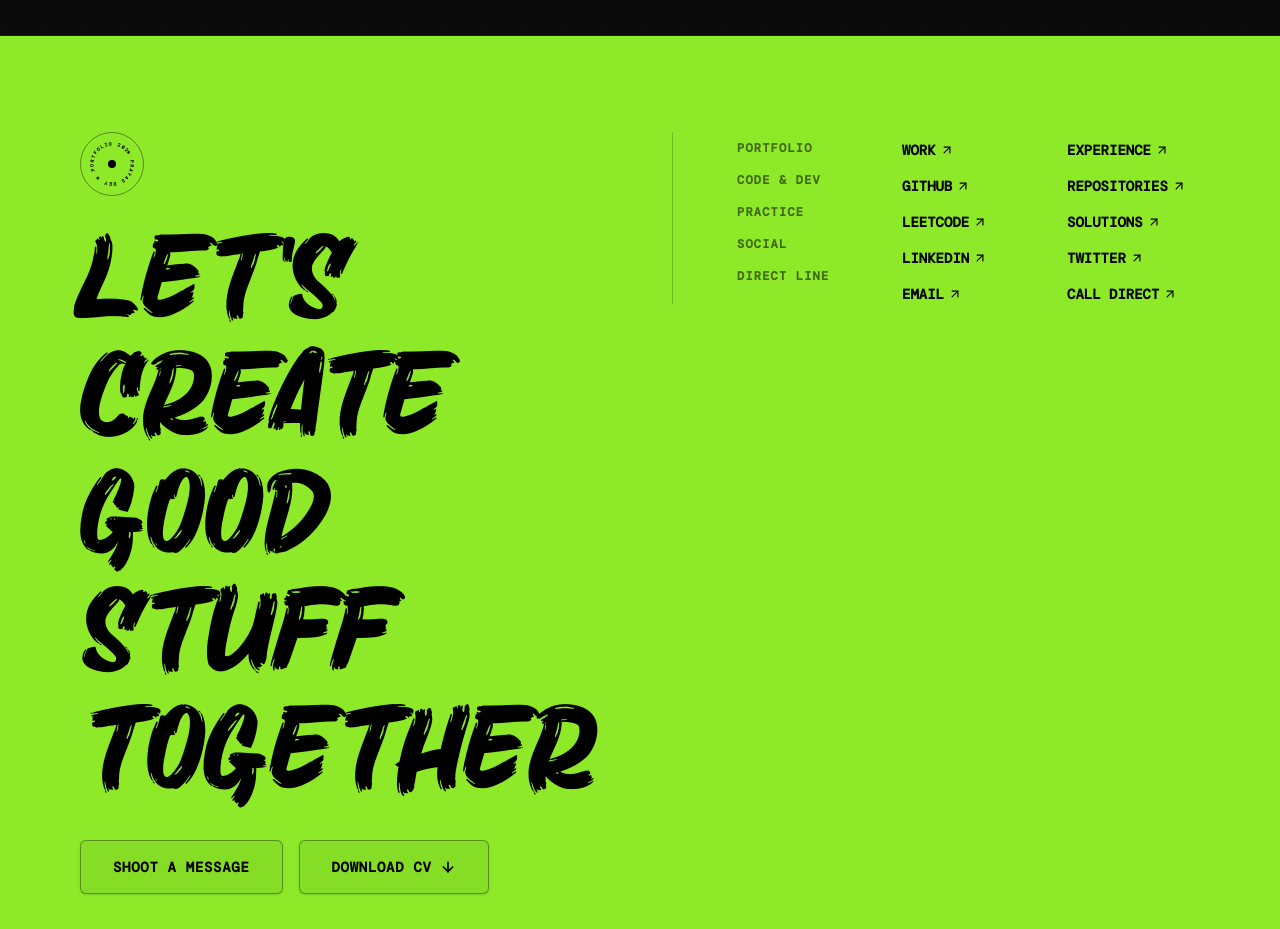
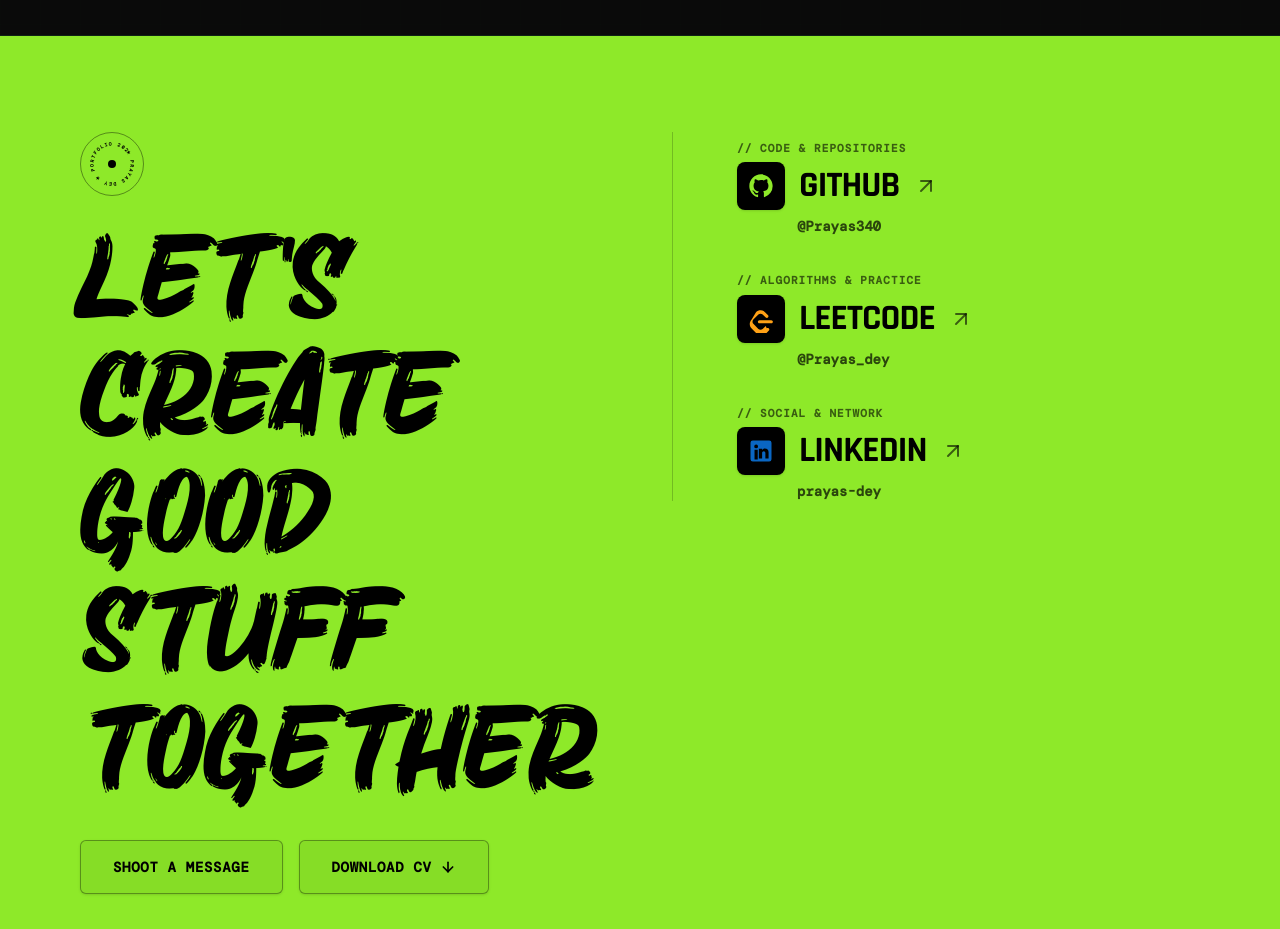
Before and after one commit to Prayas340/Portfolio, a React (Vite) app: page / in a window 1280 px wide. Shown: the part 8160-9089 px from the top of the page. Built offline with nearby package versions, Linux system fonts and the light colour scheme; a web font is replaced by a local one.

Commit message:
Keep exclusively GitHub, LeetCode, and LinkedIn in footer with official brand logos beside titles

```diff
--- a/src/components/Footer.jsx
+++ b/src/components/Footer.jsx
@@ -2,6 +2,26 @@ import React, { useRef, useEffect } from 'react';
 import { motion } from 'framer-motion';
 import { ArrowUpRight, ArrowDown } from 'lucide-react';
 import { playCyberHover, playCyberClick } from '../utils/audio';
+
+// Official Brand SVGs
+const GitHubIcon = ({ className = "w-6 h-6" }) => (
+  <svg className={className} viewBox="0 0 24 24" fill="currentColor">
+    <path fillRule="evenodd" clipRule="evenodd" d="M12 2C6.477 2 2 6.484 2 12.017c0 4.425 2.865 8.18 6.839 9.504.5.092.682-.217.682-.483 0-.237-.008-.868-.013-1.703-2.782.605-3.369-1.343-3.369-1.343-.454-1.158-1.11-1.466-1.11-1.466-.908-.62.069-.608.069-.608 1.003.07 1.53 1.032 1.53 1.032.892 1.53 2.341 1.088 2.91.832.092-.647.35-1.088.636-1.338-2.22-.253-4.555-1.113-4.555-4.951 0-1.093.39-1.988 1.029-2.688-.103-.253-.446-1.272.098-2.65 0 0 .84-.27 2.75 1.026A9.564 9.564 0 0112 6.844c.85.004 1.705.115 2.504.337 1.909-1.296 2.747-1.027 2.747-1.027.546 1.379.202 2.398.1 2.651.64.7 1.028 1.595 1.028 2.688 0 3.848-2.339 4.695-4.566 4.943.359.309.678.92.678 1.855 0 1.338-.012 2.419-.012 2.747 0 .268.18.58.688.482A10.019 10.019 0 0022 12.017C22 6.484 17.522 2 12 2z" />
+  </svg>
+);
+
+const LeetCodeIcon = ({ className = "w-6 h-6" }) => (
+  <svg className={className} viewBox="0 0 24 24" fill="currentColor">
+    <path d="M16.102 17.93l-2.697 2.607c-.466.467-1.111.662-1.823.662s-1.357-.195-1.824-.662l-4.332-4.363c-.467-.467-.702-1.15-.702-1.863s.235-1.357.702-1.824l4.319-4.38c.467-.467 1.125-.645 1.837-.645s1.357.195 1.823.662l2.697 2.606c.514.515 1.365.497 1.9-.038.535-.536.553-1.387.039-1.901l-2.609-2.636a5.216 5.216 0 0 0-3.79-1.57c-1.42 0-2.84.542-3.924 1.626L3.99 12.37c-2.167 2.167-2.167 5.68 0 7.848l4.332 4.363c1.084 1.084 2.504 1.626 3.924 1.626s2.84-.542 3.924-1.626l2.609-2.636c.514-.514.496-1.365-.039-1.901-.535-.535-1.386-.553-1.9-.038z" />
+    <path d="M20.811 13.01H10.666c-.754 0-1.365.611-1.365 1.365s.611 1.365 1.365 1.365h10.145c.754 0 1.365-.611 1.365-1.365s-.611-1.365-1.365-1.365z" fill="#FFA116" />
+  </svg>
+);
+
+const LinkedInIcon = ({ className = "w-6 h-6" }) => (
+  <svg className={className} viewBox="0 0 24 24" fill="currentColor">
+    <path d="M19 3a2 2 0 0 1 2 2v14a2 2 0 0 1-2 2H5a2 2 0 0 1-2-2V5a2 2 0 0 1 2-2h14m-.5 15.5v-5.3a3.26 3.26 0 0 0-3.26-3.26c-.85 0-1.84.52-2.28 1.3v-1.11h-2.79v8.37h2.79v-4.93c0-.77.62-1.4 1.39-1.4a1.4 1.4 0 0 1 1.4 1.4v4.93h2.75M6.46 10.9v8.37H9.2V10.9H6.46M7.83 6.45a1.62 1.62 0 1 0 0 3.24 1.62 1.62 0 0 0 0-3.24z" />
+  </svg>
+);
 
 // Interactive Dot Matrix Canvas Banner for "PORTFOLIO/PRAYAS"
 function DotMatrixBanner({ text = "PORTFOLIO/PRAYAS" }) {
@@ -23,7 +43,6 @@ function DotMatrixBanner({ text = "PORTFOLIO/PRAYAS" }) {
       const width = rect.width;
       if (width <= 0) return;
 
-      // Aspect ratio for the huge banner: height scales with width
       const height = Math.max(110, Math.min(260, width * 0.17));
 
       canvas.width = width * dpr;
@@ -34,13 +53,11 @@ function DotMatrixBanner({ text = "PORTFOLIO/PRAYAS" }) {
       ctx.save();
       ctx.scale(dpr, dpr);
 
-      // Offscreen canvas for raster text sampling
       const off = document.createElement('canvas');
       const offCtx = off.getContext('2d');
       off.width = Math.floor(width);
       off.height = Math.floor(height);
 
-      // Measure font size to span ~98% of container width
       let fontSize = height * 0.92;
       offCtx.font = `900 ${fontSize}px 'Arial Black', Impact, 'Rajdhani', sans-serif`;
       offCtx.textAlign = 'center';
@@ -55,16 +72,13 @@ function DotMatrixBanner({ text = "PORTFOLIO/PRAYAS" }) {
       offCtx.fillStyle = '#000000';
       offCtx.fillText(text, width / 2, height / 2 + fontSize * 0.04);
 
-      // Sample raster pixel data
       const imgData = offCtx.getImageData(0, 0, width, height);
       const data = imgData.data;
 
-      // Clear main canvas (background shows the lime green)
       ctx.clearRect(0, 0, width, height);
 
-      // Dot Matrix settings (grid steps)
       const dotStep = Math.max(4.5, Math.min(8.5, width / 175));
-      const dotSize = dotStep * 0.72; // Square pixel dots matching reference
+      const dotSize = dotStep * 0.72;
       const mouse = mousePosRef.current;
 
       for (let y = dotStep / 2; y < height; y += dotStep) {
@@ -72,18 +86,15 @@ function DotMatrixBanner({ text = "PORTFOLIO/PRAYAS" }) {
           const pixelIndex = (Math.floor(y) * width + Math.floor(x)) * 4;
           const alpha = data[pixelIndex + 3] || 0;
 
-          // Interactive magnetic wave with cursor
           const dist = Math.hypot(x - mouse.x, y - mouse.y);
           const isNear = dist < 80;
           const boost = isNear ? (1 - dist / 80) * 0.45 : 0;
 
           if (alpha > 75) {
-            // Lit text dot: Solid black square pixel
             ctx.fillStyle = '#080A08';
             const s = dotSize * (1 + boost * 0.25);
             ctx.fillRect(x - s / 2, y - s / 2, s, s);
           } else {
-            // Unlit background matrix dot: Faint translucent square pixel
             ctx.fillStyle = isNear ? `rgba(0, 0, 0, ${0.14 + boost * 0.2})` : 'rgba(0, 0, 0, 0.085)';
             const s = (dotSize * 0.5) * (1 + boost * 0.4);
             ctx.fillRect(x - s / 2, y - s / 2, s, s);
@@ -94,7 +105,6 @@ function DotMatrixBanner({ text = "PORTFOLIO/PRAYAS" }) {
       ctx.restore();
     };
 
-    // Render initially and on font load
     if (document.fonts) {
       document.fonts.ready.then(render);
     }
@@ -142,6 +152,33 @@ function DotMatrixBanner({ text = "PORTFOLIO/PRAYAS" }) {
 }
 
 export default function Footer() {
+  const socialProfiles = [
+    {
+      category: 'CODE & REPOSITORIES',
+      label: 'GITHUB',
+      handle: '@Prayas340',
+      url: 'https://github.com/Prayas340',
+      icon: <GitHubIcon className="w-6 h-6 sm:w-7 sm:h-7" />,
+      badgeBg: 'bg-black text-[#8EE929]',
+    },
+    {
+      category: 'ALGORITHMS & PRACTICE',
+      label: 'LEETCODE',
+      handle: '@Prayas_dey',
+      url: 'https://leetcode.com/u/Prayas_dey/',
+      icon: <LeetCodeIcon className="w-6 h-6 sm:w-7 sm:h-7" />,
+      badgeBg: 'bg-black text-[#FFA116]',
+    },
+    {
+      category: 'SOCIAL & NETWORK',
+      label: 'LINKEDIN',
+      handle: 'prayas-dey',
+      url: 'https://www.linkedin.com/in/prayas-dey/',
+      icon: <LinkedInIcon className="w-6 h-6 sm:w-7 sm:h-7" />,
+      badgeBg: 'bg-black text-[#0A66C2]',
+    },
+  ];
+
   return (
     <footer
       id="contact"
@@ -149,10 +186,10 @@ export default function Footer() {
     >
       <div className="max-w-7xl mx-auto flex flex-col justify-between">
 
-        {/* Top Section: Heading + Buttons on Left, Directory Grid on Right */}
+        {/* Top Section: Heading + Buttons on Left, Social Profiles with Logos on Right */}
         <div className="grid grid-cols-1 lg:grid-cols-12 gap-12 lg:gap-16 items-start pb-12 sm:pb-16 border-b border-black/20">
 
-          {/* Left Column: Stamp, Big Headline, Action Buttons */}
+          {/* Left Column: Stamp, Big Headline in Neoradical font, Action Buttons */}
           <div className="lg:col-span-6 flex flex-col items-start">
 
             {/* Spinning Stamp Emblem */}
@@ -211,130 +248,41 @@ export default function Footer() {
             </div>
           </div>
 
-          {/* Right Column: Clean 3-Column Directory matching reference photo */}
-          <div className="lg:col-span-6 lg:border-l lg:border-black/20 lg:pl-10 xl:pl-16 pt-2">
-            <div className="grid grid-cols-3 gap-6 sm:gap-8 font-mono text-xs sm:text-sm">
+          {/* Right Column: Exclusively GitHub, LeetCode & LinkedIn with Brand Logos beside Titles */}
+          <div className="lg:col-span-6 lg:border-l lg:border-black/20 lg:pl-10 xl:pl-16 flex flex-col justify-center gap-7 sm:gap-9 pt-2">
+            {socialProfiles.map((item) => (
+              <div key={item.label} className="flex flex-col gap-1.5 group">
+                <span className="font-mono text-[11px] uppercase tracking-widest text-black/60 font-bold">
+                  // {item.category}
+                </span>
 
-              {/* Category Column */}
-              <div className="flex flex-col gap-4 text-black/55 font-mono text-xs uppercase tracking-widest font-bold">
-                <span>PORTFOLIO</span>
-                <span>CODE & DEV</span>
-                <span>PRACTICE</span>
-                <span>SOCIAL</span>
-                <span>DIRECT LINE</span>
-              </div>
-
-              {/* Primary Links Column */}
-              <div className="flex flex-col gap-4 font-mono font-bold text-black uppercase">
                 <a
-                  href="#projects"
-                  onMouseEnter={playCyberHover}
-                  onClick={playCyberClick}
-                  className="inline-flex items-center gap-1 hover:opacity-60 transition-opacity"
-                >
-                  <span>WORK</span>
-                  <ArrowUpRight className="w-3.5 h-3.5" />
-                </a>
-                <a
-                  href="https://github.com/Prayas340"
+                  href={item.url}
                   target="_blank"
                   rel="noopener noreferrer"
                   onMouseEnter={playCyberHover}
                   onClick={playCyberClick}
-                  className="inline-flex items-center gap-1 hover:opacity-60 transition-opacity"
+                  className="inline-flex items-center gap-3.5 text-black hover:opacity-80 transition-all duration-200"
                 >
-                  <span>GITHUB</span>
-                  <ArrowUpRight className="w-3.5 h-3.5" />
+                  {/* Brand Logo beside the title */}
+                  <span className={`shrink-0 p-2 sm:p-2.5 rounded-lg ${item.badgeBg} shadow-sm group-hover:scale-110 transition-transform duration-200`}>
+                    {item.icon}
+                  </span>
+
+                  {/* Profile Title */}
+                  <span className="font-heading text-2xl sm:text-4xl font-black uppercase tracking-tight text-black group-hover:underline decoration-2 underline-offset-4">
+                    {item.label}
+                  </span>
+
+                  <ArrowUpRight className="w-5 h-5 sm:w-6 sm:h-6 text-black/60 group-hover:text-black group-hover:translate-x-1 group-hover:-translate-y-1 transition-transform" />
                 </a>
-                <a
-                  href="https://leetcode.com/u/Prayas_dey/"
-                  target="_blank"
-                  rel="noopener noreferrer"
-                  onMouseEnter={playCyberHover}
-                  onClick={playCyberClick}
-                  className="inline-flex items-center gap-1 hover:opacity-60 transition-opacity"
-                >
-                  <span>LEETCODE</span>
-                  <ArrowUpRight className="w-3.5 h-3.5" />
-                </a>
-                <a
-                  href="https://www.linkedin.com/in/prayas-dey/"
-                  target="_blank"
-                  rel="noopener noreferrer"
-                  onMouseEnter={playCyberHover}
-                  onClick={playCyberClick}
-                  className="inline-flex items-center gap-1 hover:opacity-60 transition-opacity"
-                >
-                  <span>LINKEDIN</span>
-                  <ArrowUpRight className="w-3.5 h-3.5" />
-                </a>
-                <a
-                  href="mailto:deyprayas3@gmail.com"
-                  onMouseEnter={playCyberHover}
-                  onClick={playCyberClick}
-                  className="inline-flex items-center gap-1 hover:opacity-60 transition-opacity"
-                >
-                  <span>EMAIL</span>
-                  <ArrowUpRight className="w-3.5 h-3.5" />
-                </a>
+
+                {/* Handle under the title */}
+                <span className="font-mono text-xs sm:text-sm text-black/70 pl-12 sm:pl-15 font-semibold">
+                  {item.handle}
+                </span>
               </div>
-
-              {/* Secondary Links Column */}
-              <div className="flex flex-col gap-4 font-mono font-bold text-black uppercase">
-                <a
-                  href="#experience"
-                  onMouseEnter={playCyberHover}
-                  onClick={playCyberClick}
-                  className="inline-flex items-center gap-1 hover:opacity-60 transition-opacity"
-                >
-                  <span>EXPERIENCE</span>
-                  <ArrowUpRight className="w-3.5 h-3.5" />
-                </a>
-                <a
-                  href="https://github.com/Prayas340?tab=repositories"
-                  target="_blank"
-                  rel="noopener noreferrer"
-                  onMouseEnter={playCyberHover}
-                  onClick={playCyberClick}
-                  className="inline-flex items-center gap-1 hover:opacity-60 transition-opacity"
-                >
-                  <span>REPOSITORIES</span>
-                  <ArrowUpRight className="w-3.5 h-3.5" />
-                </a>
-                <a
-                  href="https://leetcode.com/u/Prayas_dey/"
-                  target="_blank"
-                  rel="noopener noreferrer"
-                  onMouseEnter={playCyberHover}
-                  onClick={playCyberClick}
-                  className="inline-flex items-center gap-1 hover:opacity-60 transition-opacity"
-                >
-                  <span>SOLUTIONS</span>
-                  <ArrowUpRight className="w-3.5 h-3.5" />
-                </a>
-                <a
-                  href="https://x.com"
-                  target="_blank"
-                  rel="noopener noreferrer"
-                  onMouseEnter={playCyberHover}
-                  onClick={playCyberClick}
-                  className="inline-flex items-center gap-1 hover:opacity-60 transition-opacity"
-                >
-                  <span>TWITTER</span>
-                  <ArrowUpRight className="w-3.5 h-3.5" />
-                </a>
-                <a
-                  href="tel:+918444807833"
-                  onMouseEnter={playCyberHover}
-                  onClick={playCyberClick}
-                  className="inline-flex items-center gap-1 hover:opacity-60 transition-opacity"
-                >
-                  <span>CALL DIRECT</span>
-                  <ArrowUpRight className="w-3.5 h-3.5" />
-                </a>
-              </div>
-
-            </div>
+            ))}
           </div>
 
         </div>
```
